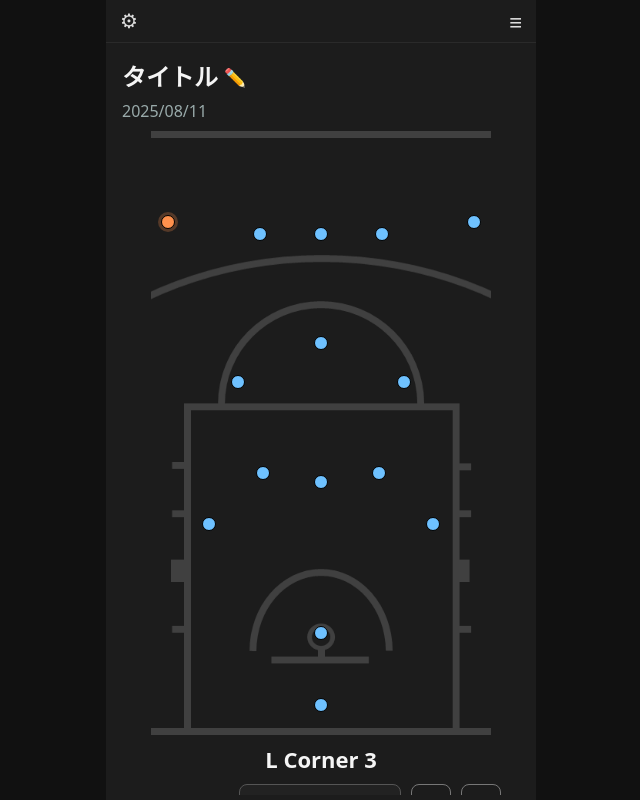
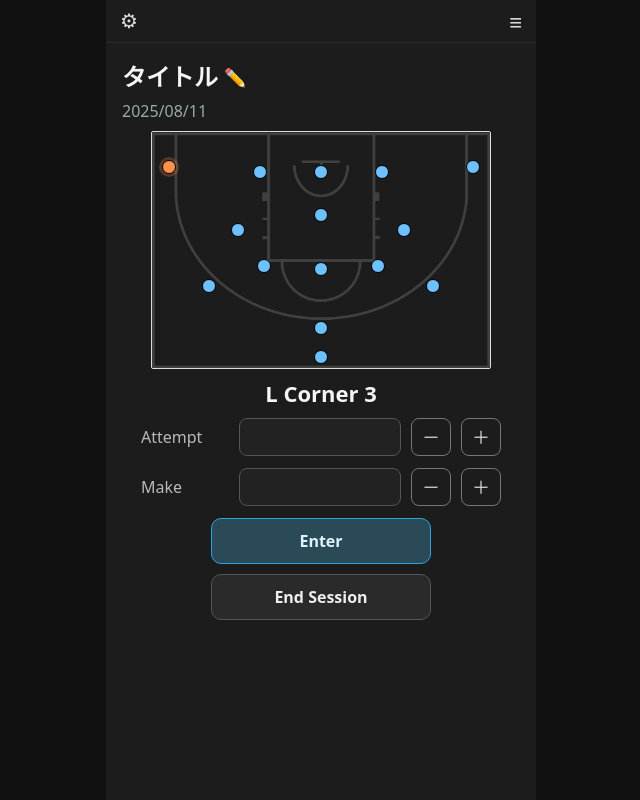
Before and after one commit to tatejun0202/bball-web, a Next.js app in the folder bball-web/: page /session in a window 1280 px wide. Shown: the whole page, without its empty margins (319-959 px from the left). Built offline with nearby package versions, Linux system fonts and the light colour scheme.

Commit message:
patch 2025/8/11 14:02

```diff
--- a/bball-web/src/components/CourtImageSpots.tsx
+++ b/bball-web/src/components/CourtImageSpots.tsx
@@ -4,23 +4,40 @@ import Image from 'next/image'
 import { SPOTS } from '@/constants/spots'
 
 type Props = {
-  width?: number
+  width?: number          // 表示幅(px)
   activeId?: number
   onSelect?: (id: number) => void
-  flipY?: boolean
+  flipY?: boolean         // 画像＆座標を上下反転
 }
+
+// 提供いただいた court.png の実寸比（横/縦）
+const COURT_RATIO = 1095 / 768   // ≒ 1.426（= 横が1.426倍）
 
 export default function CourtImageSpots({ width = 340, activeId, onSelect, flipY = false }: Props) {
   return (
     <div style={{ width, margin: '0 auto' }}>
-      <div style={{ position: 'relative', width: '100%', aspectRatio: '360/640' }}>
+      <div
+        style={{
+          position: 'relative',
+          width: '100%',
+          aspectRatio: COURT_RATIO, // ★ 画像の実寸比で枠を作る
+          overflow: 'hidden',       // ★ はみ出し防止
+          border: '1px solid #dcdcdc',
+          borderRadius: 2,
+          background: '#1c1c1c'
+        }}
+      >
         <Image
           src="/court.png"
           alt="court"
           fill
           priority
           sizes="(max-width: 430px) 100vw, 430px"
-          style={{ objectFit: 'cover' }}
+          style={{
+            objectFit: 'contain',                // ★ 引き伸ばさず収める
+            transform: flipY ? 'scaleY(-1)' : '',// ★ 画像も上下反転
+            pointerEvents: 'none'                // タップをスポットに通す
+          }}
         />
 
         {SPOTS.map((s) => (
@@ -31,24 +48,22 @@ export default function CourtImageSpots({ width = 340, activeId, onSelect, flipY
             style={{
               position: 'absolute',
               left: `${s.x * 100}%`,
-              top: `${(flipY ? (1 - s.y) : s.y) * 100}%`, // ★ flipY を実利用
+              top: `${(flipY ? (1 - s.y) : s.y) * 100}%`, // ★ 座標も反転
               transform: 'translate(-50%, -50%)',
-              width: 32,
-              height: 32, // ← ヒット領域を広めに
+              width: 36, height: 36,               // ヒット領域広め
               borderRadius: '50%',
               background: 'transparent',
               border: 'none',
               cursor: 'pointer',
               WebkitTapHighlightColor: 'transparent',
-              touchAction: 'manipulation'
+              touchAction: 'manipulation',
+              zIndex: 2                            // ★ 画像より前面に
             }}
           >
             <span
               style={{
                 display: 'block',
-                width: 14,
-                height: 14,
-                margin: '9px', // (32-14)/2
+                width: 14, height: 14, margin: '11px', // (36-14)/2
                 borderRadius: '50%',
                 background: s.id === activeId ? '#ff914d' : '#6ec1ff',
                 border: '1px solid #000',
--- a/bball-web/src/db/repositories.ts
+++ b/bball-web/src/db/repositories.ts
@@ -36,7 +36,6 @@ export async function ensureSeedZones() {
   ]
   await db.zones.bulkAdd(rows)
 }
-
 
 export async function addDrillResult(input: NewDrillResult) {
   // Dexieのテーブル型と一致していればそのままでOK
```
Also changed, not shown: bball-web/public/sw.js.
